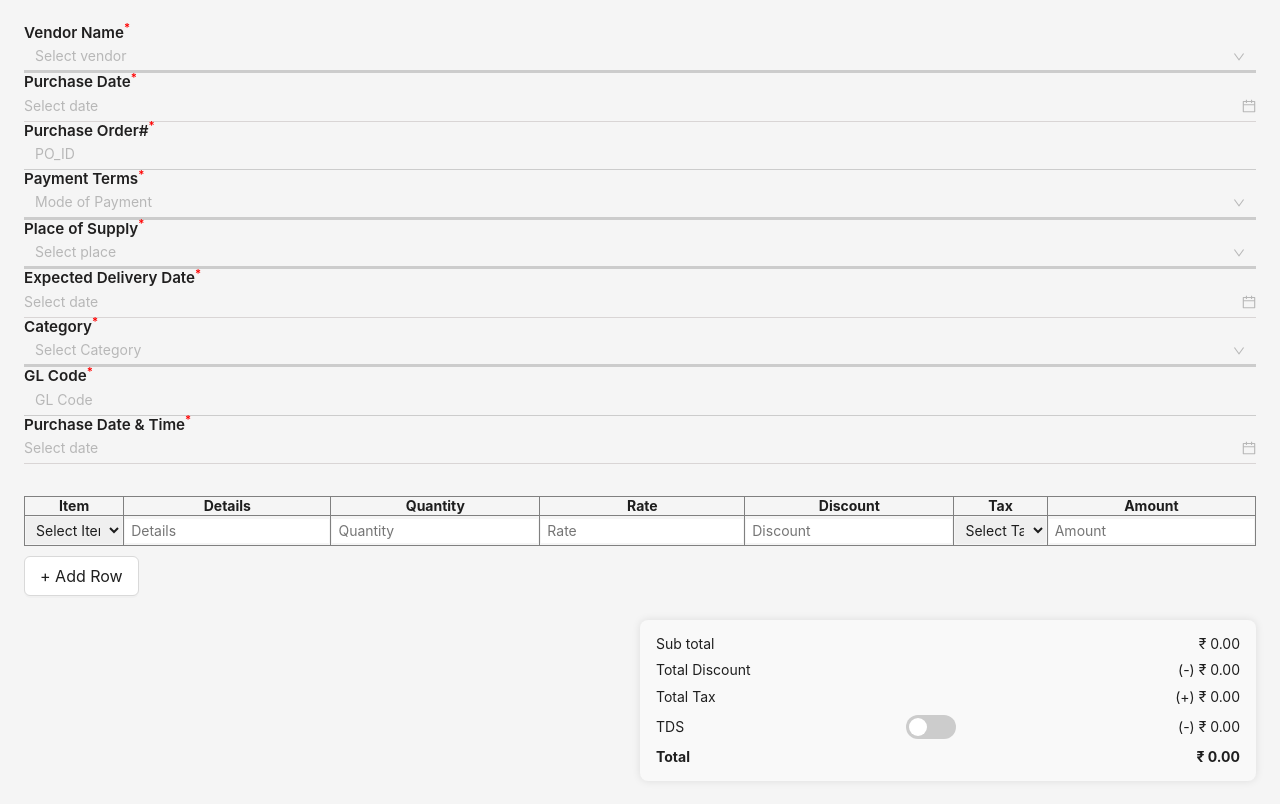
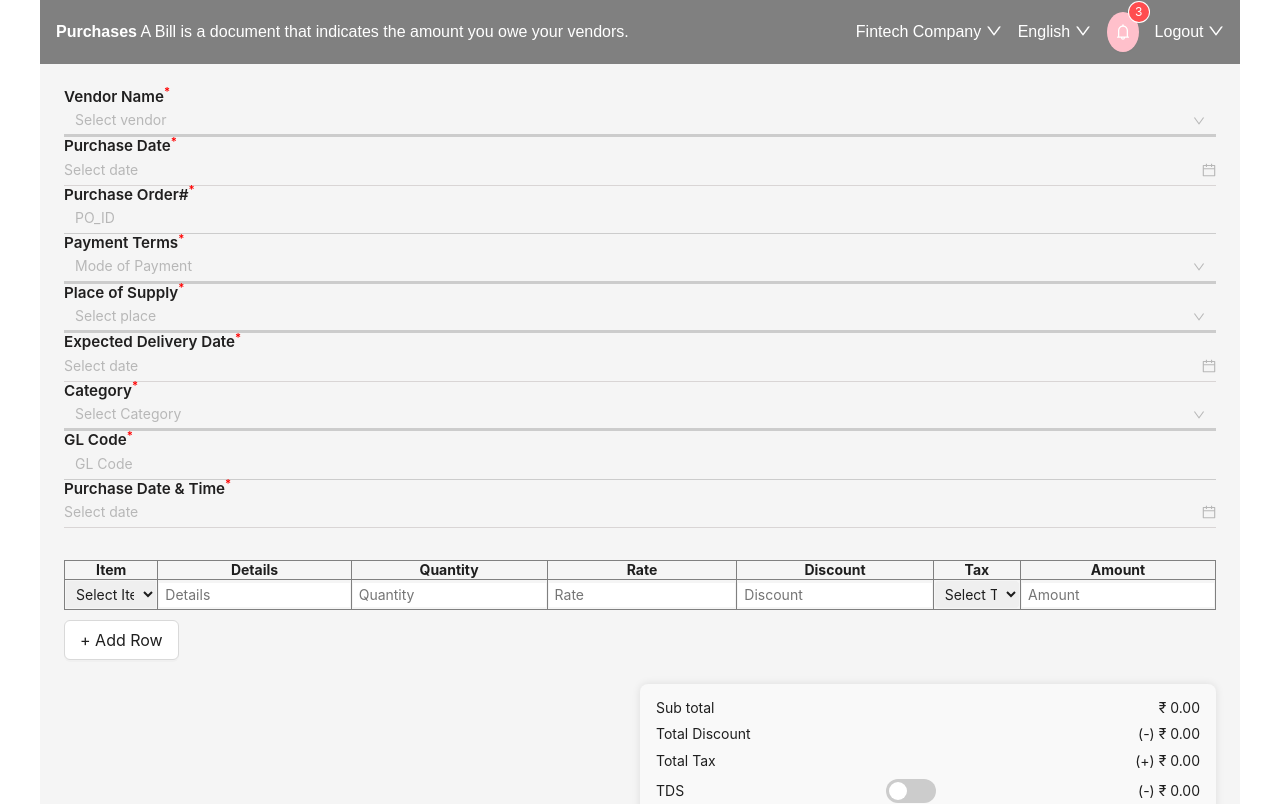
Before and after one commit to Usha-Kiran-Ramji/Purchase_Template, a React (Create React App) app: page / in a window 1280 px wide. Shown: the top 804 px of the page. Built offline with nearby package versions, Linux system fonts and the light colour scheme.

Commit message:
Update App.js

```diff
--- a/src/App.js
+++ b/src/App.js
@@ -1,10 +1,16 @@
+/* App.js */
 import React from 'react';
-import 'antd/dist/reset.css'; // Ant Design styles
+import 'antd/dist/reset.css';
+import Navbar from './components/Navbar';
+import PurchaseForm from './components/PurchaseForm';
 import './App.css';
-import PurchaseForm from './components/PurchaseForm';
 
-const App = () => {
-  return <PurchaseForm />;
-};
-
+function App() {
+  return (
+    <div className="app-wrapper">
+      <Navbar />
+      <PurchaseForm />
+    </div>
+  );
+}
 export default App;
```
